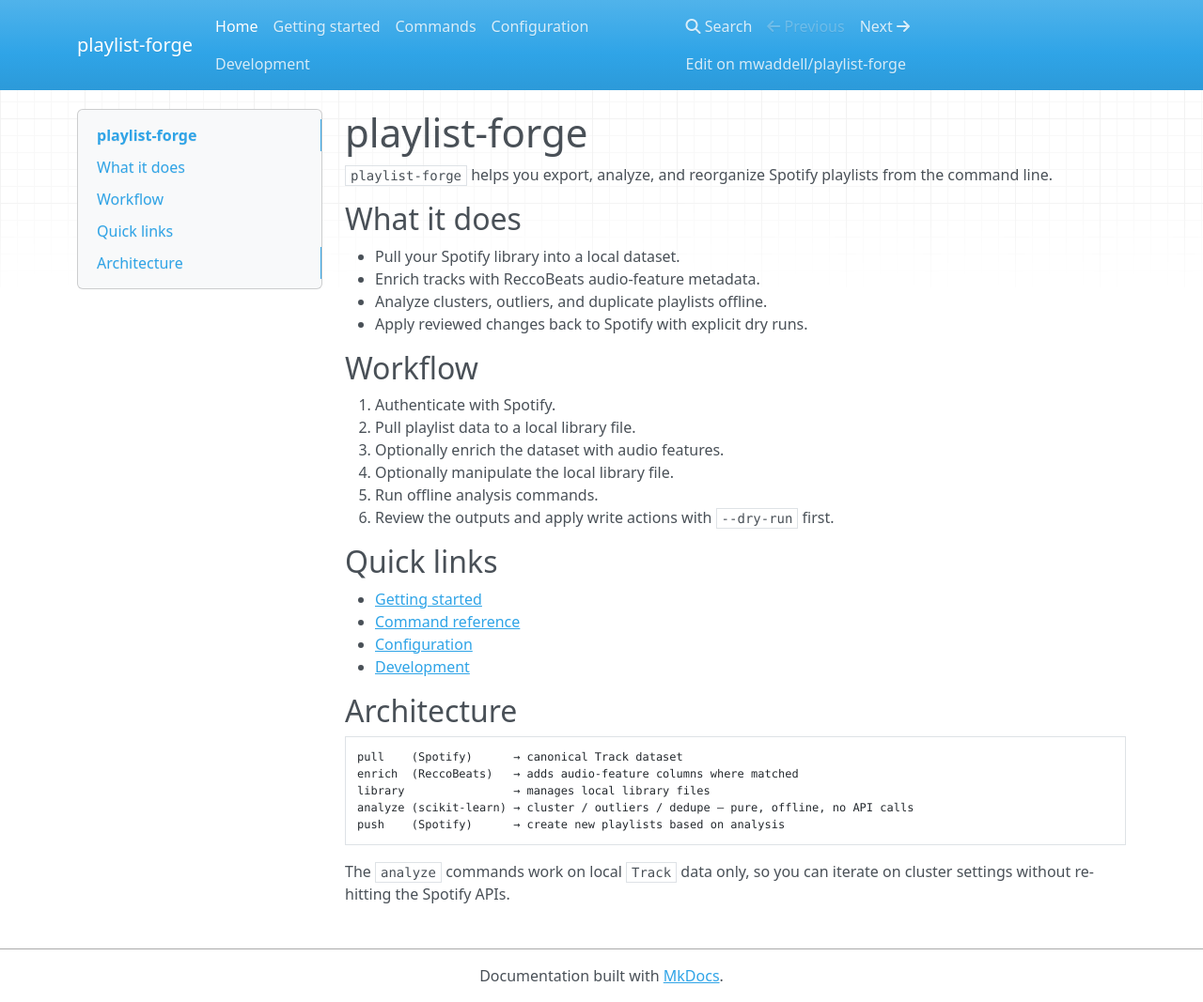
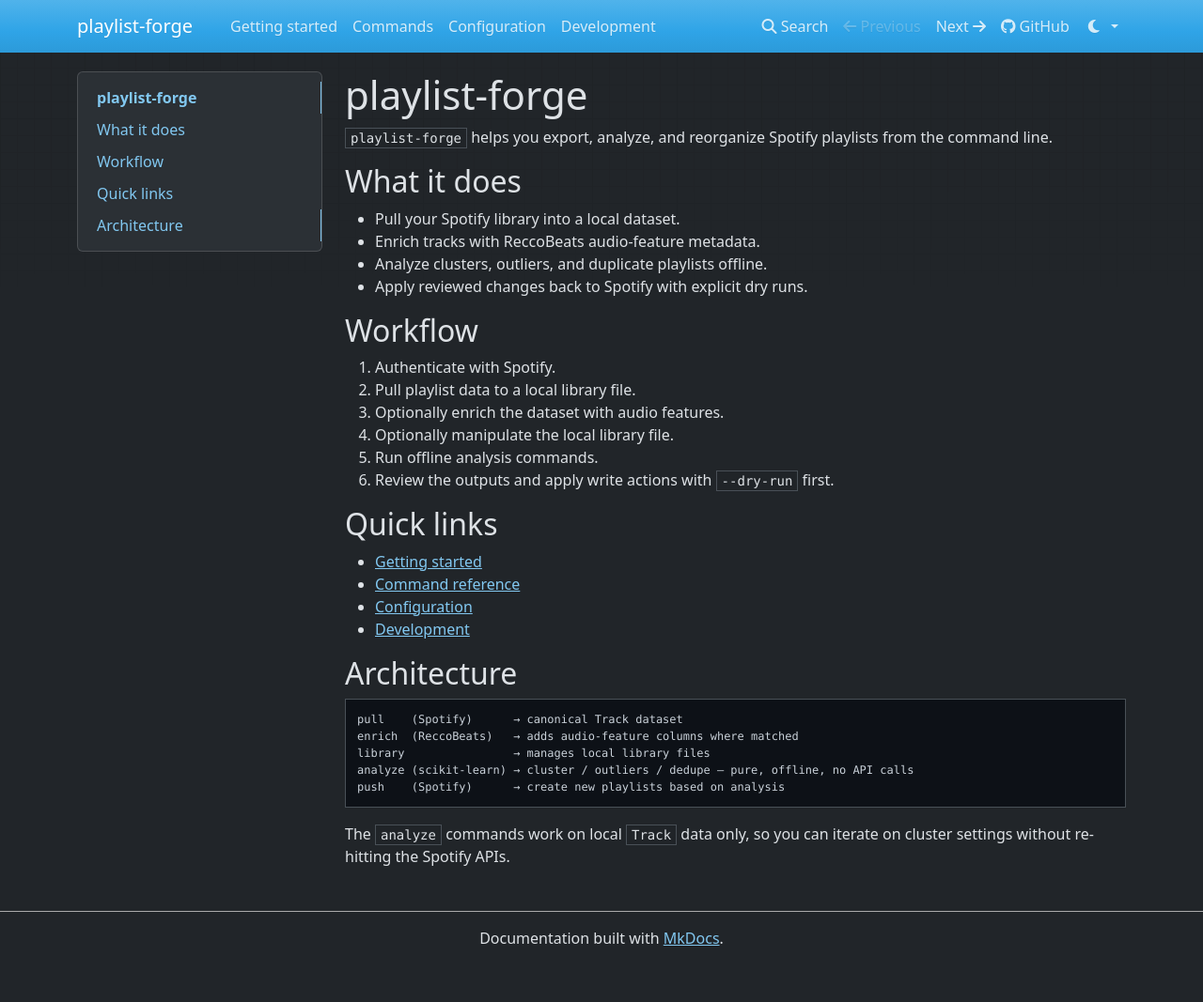
Before and after one commit to mwaddell/playlist-forge, an MkDocs documentation site: the page built from docs/index.md, in a window 1280 px wide and 1067 px high. Shown: the whole window at 94% size. Built offline with MkDocs 1.6.1, drawn with Linux system fonts in a browser that asks for light colours; nearby versions of some CDN libraries.

Commit message:
Update documentation styling (#33)

```diff
--- a/mkdocs.yml
+++ b/mkdocs.yml
@@ -1,17 +1,21 @@
 site_name: playlist-forge
 site_description: Export, analyze, and reorganize Spotify playlists from the command line.
+site_author: Michael J. Waddell
 site_url: https://www.waddellnet.com/playlist-forge/
 repo_url: https://github.com/mwaddell/playlist-forge
-repo_name: mwaddell/playlist-forge
+repo_name: GitHub
+edit_uri: ""
 docs_dir: docs
 site_dir: site
 strict: true
 
 theme:
   name: mkdocs
+  color_mode: dark
+  user_color_mode_toggle: true
 
 nav:
-  - Home: index.md
+  - "": index.md
   - Getting started: getting-started.md
   - Commands: commands.md
   - Configuration: configuration.md
```
Also changed, not shown: 1 other file.
